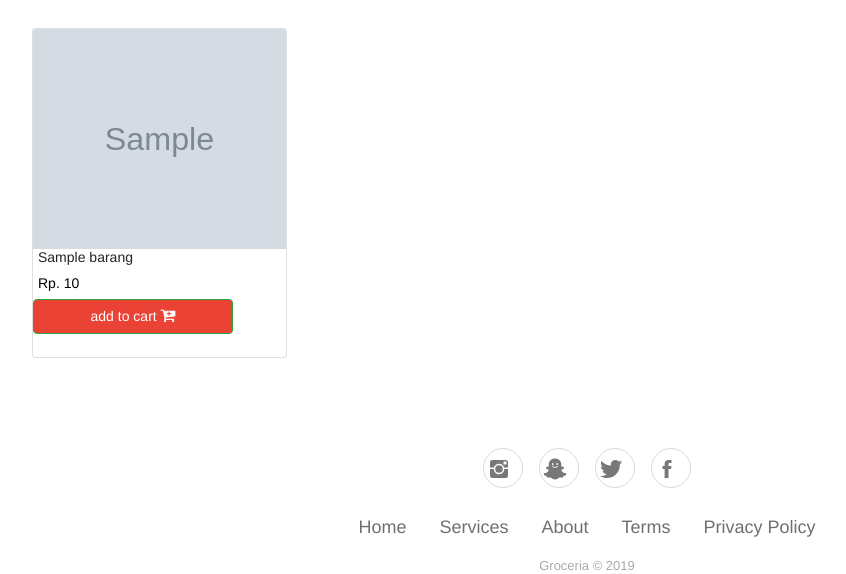
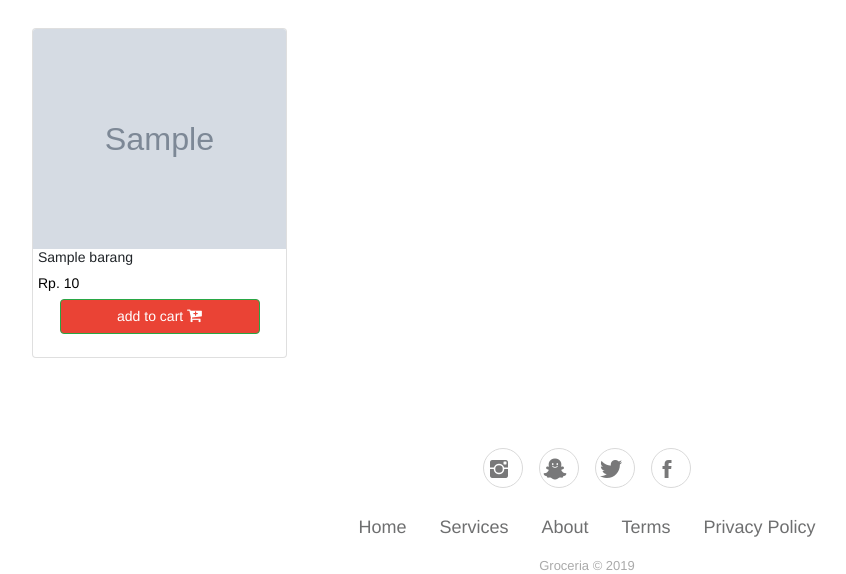
Before and after one commit to arthadheo/tubesweb, a CodeIgniter app: page /tubesweb/ in a window 1280 px wide. Shown: the part 1152-1726 px from the top of the page, without its empty margins (53-899 px from the left). Run offline with CodeIgniter, Linux system fonts and the light colour scheme; tables that the repository leaves empty or names only in its code hold one stand-in row (values such as "Sample post"); grey boxes marked "Sample" are stand-in pictures; some libraries are stand-ins or nearby versions; some web fonts are replaced.

Commit message:
ditengahin lagi ya

```diff
--- a/application/views/main/main_page.php
+++ b/application/views/main/main_page.php
@@ -33,6 +33,8 @@
                         </a>                            <h4 style="font-size: 14px;margin-left: 5px;">'. $row->nama_barang . '</h4>
                             <p style="margin-left: 5px;margin-bottom: 5px;color: rgb(0,0,0);">Rp. '. number_format($row->harga) . '</p>
 
+                            <div class="row d-xl-flex justify-content-xl-center" style="margin-left: 0px;margin-right: 0px;width: 100%;">
+                            <div class="col d-xl-flex justify-content-xl-center" style="width: 100%;">
                             <div id="Success-Button" style="width: 200px;"><button class="btn btn-success" data-toggle="modal" data-target="#succesalert" type="button" onclick ="addtocart('.$row->id_barang.')" style="width: 200px;height: 35px;background-color: rgb(234,67,53);font-size: 14px;">add to cart&nbsp;<i class="fa fa-cart-plus" style="font-size: 16px;"></i></button>
                             <div class="modal fade"
                                 role="dialog" tabindex="-1" id="succesalert">
@@ -52,6 +54,10 @@
                                 </div>
                             </div>
                         </div>
+                            </div>
+                        </div>
+
+
 
                             </div>
                     </div>';
```
Lines whose indentation alone changed are shown as unchanged.
